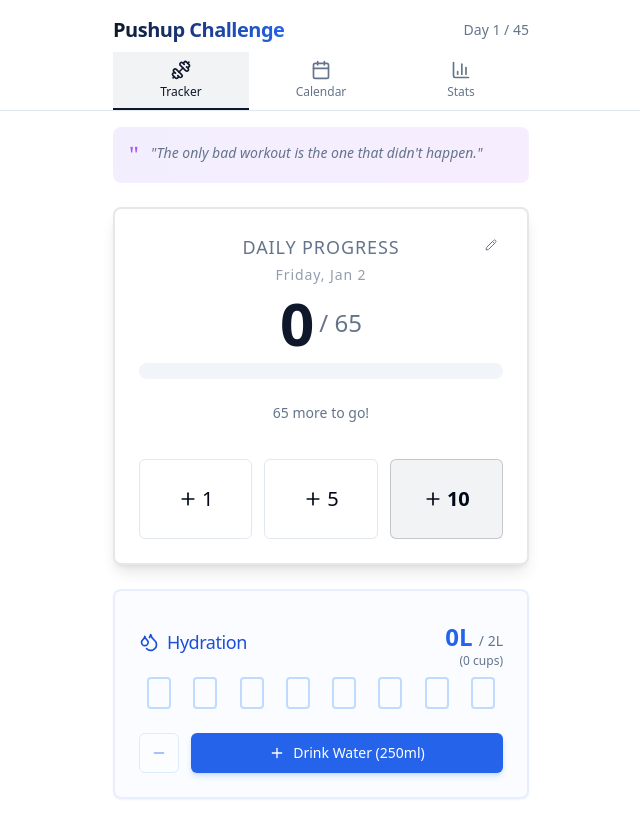
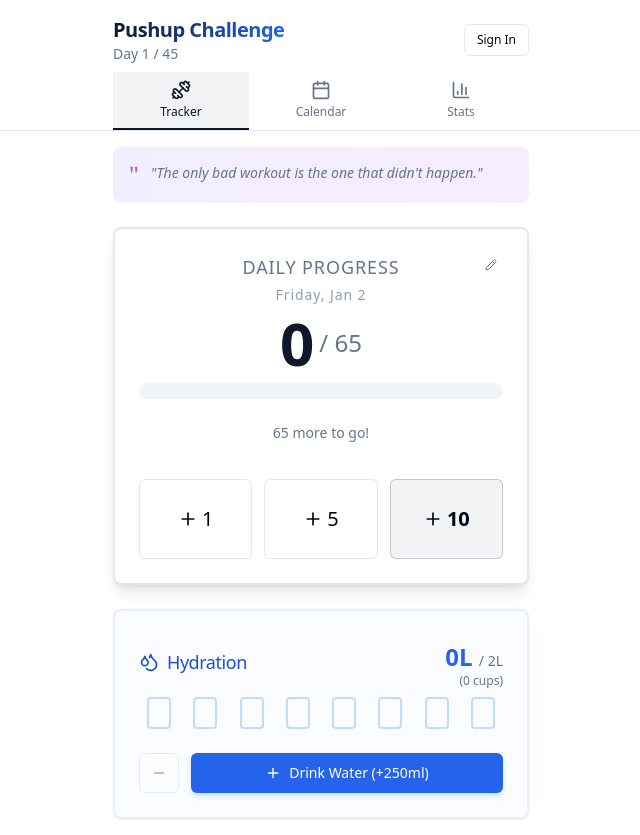
Before and after one commit to bryhudson/activity-tracker, a React (Vite) app: page / in a window 1280 px wide. Shown: the whole page, without its empty margins (319-959 px from the left). Built offline with nearby package versions, Linux system fonts and the light colour scheme; no server answers.

Commit message:
feat: add google sign-in for cross-device sync

```diff
--- a/src/App.jsx
+++ b/src/App.jsx
@@ -7,6 +7,7 @@ import { WaterTracker } from './components/WaterTracker'
 import { Dashboard } from './components/Dashboard'
 import { CalendarView } from './components/CalendarView'
 import { Quotes } from './components/Quotes'
+import { Auth } from './components/Auth'
 import { cn } from './lib/utils'
 
 function App() {
@@ -26,12 +27,15 @@ function App() {
       {/* Header with Navigation */}
       <header className="border-b sticky top-0 bg-background/95 backdrop-blur z-10 transition-all">
         <div className="max-w-md mx-auto p-4 pb-2 flex items-center justify-between">
-          <h1 className="text-xl font-bold tracking-tight bg-gradient-to-r from-primary to-blue-600 bg-clip-text text-transparent">
-            Pushup Challenge
-          </h1>
-          <div className="text-sm font-medium text-muted-foreground">
-            Day {Math.max(1, Math.floor((new Date(todayStr) - new Date(startDate)) / (1000 * 60 * 60 * 24)) + 1)} / 45
+          <div>
+            <h1 className="text-xl font-bold tracking-tight bg-gradient-to-r from-primary to-blue-600 bg-clip-text text-transparent">
+              Pushup Challenge
+            </h1>
+            <div className="text-sm font-medium text-muted-foreground">
+              Day {Math.max(1, Math.floor((new Date(todayStr) - new Date(startDate)) / (1000 * 60 * 60 * 24)) + 1)} / 45
+            </div>
           </div>
+          <Auth />
         </div>
 
         {/* Navigation Tabs */}
--- /dev/null
+++ b/src/components/Auth.jsx
@@ -0,0 +1,73 @@
+import React, { useState, useEffect } from 'react';
+import { signInWithPopup, signOut, onAuthStateChanged } from 'firebase/auth';
+import { auth, googleProvider } from '../lib/firebase';
+import { Button } from './ui/button';
+import { LogOut } from 'lucide-react';
+
+export function Auth() {
+    const [user, setUser] = useState(null);
+
+    useEffect(() => {
+        const unsubscribe = onAuthStateChanged(auth, (currentUser) => {
+            setUser(currentUser);
+        });
+        return () => unsubscribe();
+    }, []);
+
+    const handleSignIn = async () => {
+        try {
+            await signInWithPopup(auth, googleProvider);
+        } catch (error) {
+            console.error("Error signing in", error);
+        }
+    };
+
+    const handleSignOut = async () => {
+        try {
+            await signOut(auth);
+            // Reload to ensure anonymous auth kicks back in cleanly if needed
+            window.location.reload();
+        } catch (error) {
+            console.error("Error signing out", error);
+        }
+    };
+
+    if (!user || user.isAnonymous) {
+        return (
+            <Button
+                variant="outline"
+                size="sm"
+                onClick={handleSignIn}
+                className="text-xs h-8 ml-2"
+            >
+                Sign In
+            </Button>
+        );
+    }
+
+    return (
+        <div className="flex items-center gap-2 ml-2">
+            {user.photoURL ? (
+                <img
+                    src={user.photoURL}
+                    alt={user.displayName}
+                    className="w-8 h-8 rounded-full border border-border"
+                    title={user.displayName}
+                />
+            ) : (
+                <div className="w-8 h-8 rounded-full bg-primary/10 flex items-center justify-center text-xs font-bold text-primary border border-border">
+                    {user.displayName ? user.displayName[0] : 'U'}
+                </div>
+            )}
+            <Button
+                variant="ghost"
+                size="icon"
+                onClick={handleSignOut}
+                className="h-8 w-8 text-muted-foreground hover:text-destructive"
+                title="Sign Out"
+            >
+                <LogOut className="w-4 h-4" />
+            </Button>
+        </div>
+    );
+}
--- a/src/components/WaterTracker.jsx
+++ b/src/components/WaterTracker.jsx
@@ -60,7 +60,7 @@ export function WaterTracker({ cups, onAdd, onRemove }) {
                         className="flex-1 bg-blue-600 hover:bg-blue-700 text-white shadow-md shadow-blue-500/20"
                         onClick={onAdd}
                     >
-                        <Plus className="w-4 h-4 mr-2" /> Drink Water (250ml)
+                        <Plus className="w-4 h-4 mr-2" /> Drink Water (+250ml)
                     </Button>
                 </div>
             </CardContent>
--- a/src/lib/firebase.js
+++ b/src/lib/firebase.js
@@ -1,6 +1,6 @@
 import { initializeApp } from "firebase/app";
 import { getFirestore } from "firebase/firestore";
-import { getAuth } from "firebase/auth";
+import { getAuth, GoogleAuthProvider } from "firebase/auth";
 
 const firebaseConfig = {
     apiKey: "AIzaSyCeuKdm-fKUOW3Z9mkcX3uuQ6SLoNuj7A8",
@@ -15,3 +15,4 @@ const firebaseConfig = {
 const app = initializeApp(firebaseConfig);
 export const db = getFirestore(app);
 export const auth = getAuth(app);
+export const googleProvider = new GoogleAuthProvider();
```
